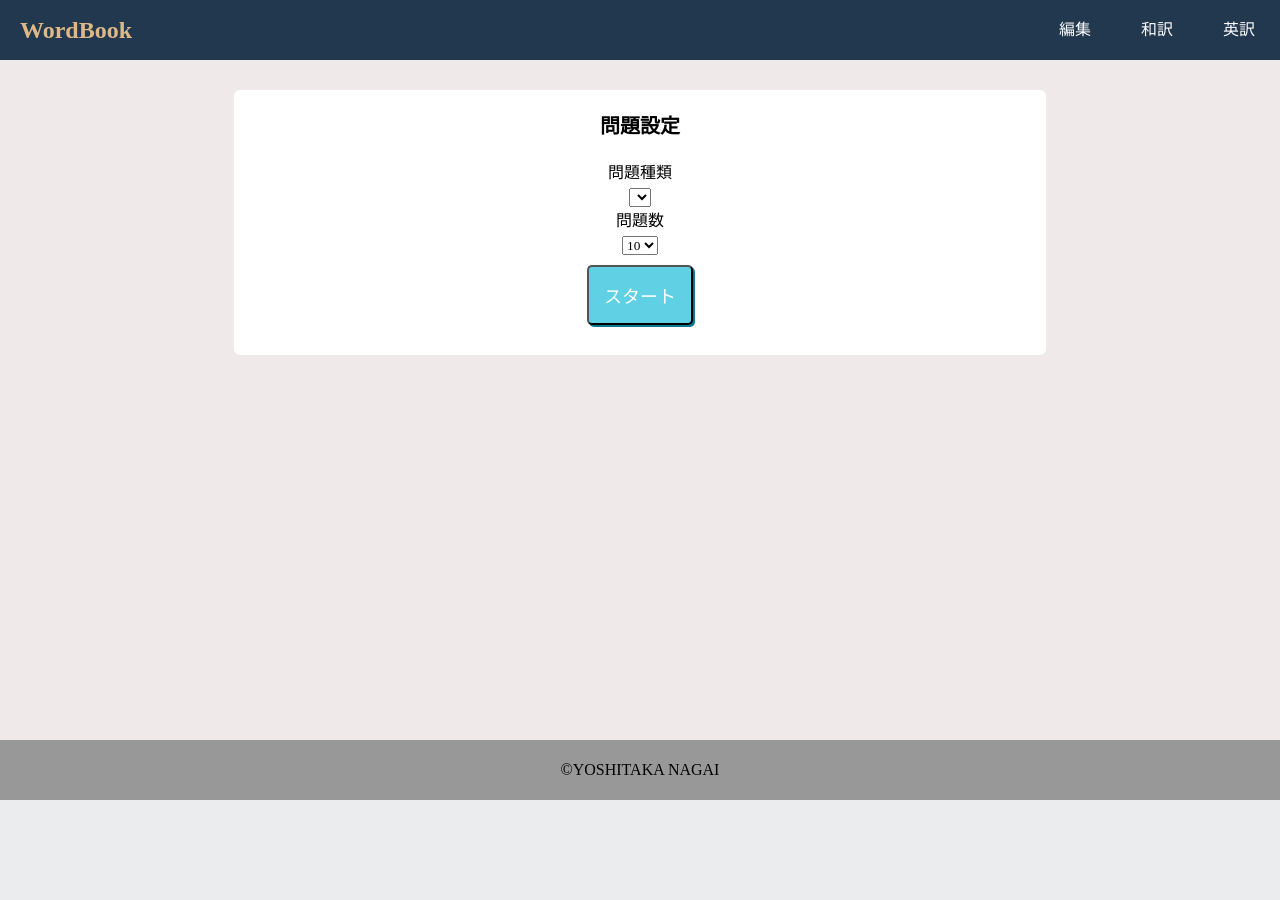
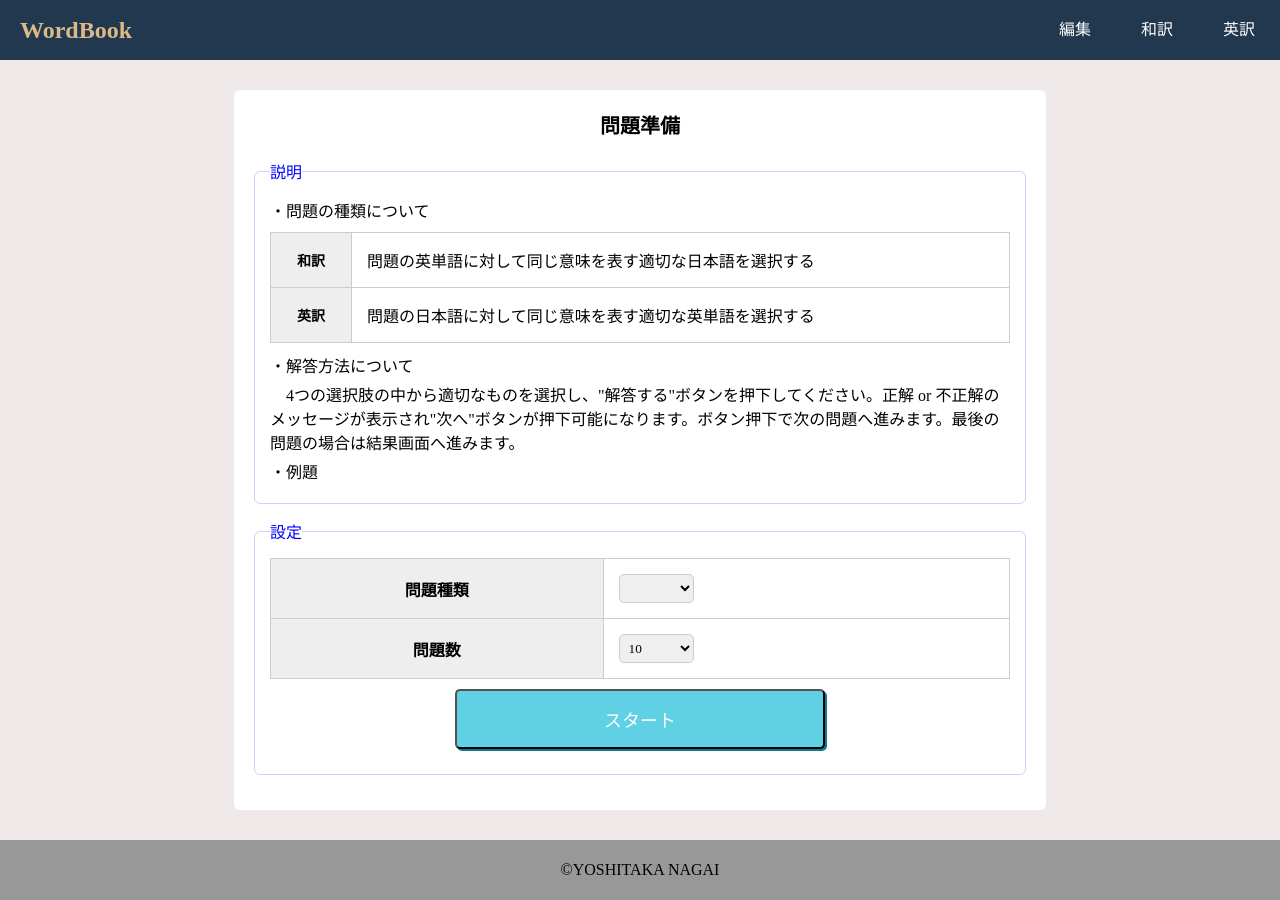
Before and after one commit to yoshitaka7144/WordBook, a PHP site: page /quizSetting.php in a window 1280 px wide. Before the commit the page ends 800 px from the top, so only its background shows below. Run offline with PHP 8.4, Linux system fonts and the light colour scheme; tables that the repository leaves empty or names only in its code hold one stand-in row (values such as "Sample post"); lists and menus that the app fills with data are empty.

Commit message:
クイズ画面デザイン修正

```diff
--- a/css/style.css
+++ b/css/style.css
@@ -299,6 +300,7 @@ footer {
 .input-form {
   width: 100%;
   border-collapse: collapse;
+  font-size: 16px;
 }
 
 .input-form th,
@@ -308,7 +310,6 @@ footer {
 }
 
 .input-form th {
-  font-size: 14px;
   text-align: center;
   width: 45%;
   background-color: #eee;
@@ -327,6 +328,7 @@ footer {
 }
 
 .input-form .form-select {
+  width: 75px;
   padding: 5px;
   border: 1px solid #ccc;
   border-radius: 5px;
@@ -463,7 +465,42 @@ footer {
   padding: 20px;
   margin: 10px;
   border-radius: 6px;
+}
+
+.quiz-fieldset {
+  margin: 15px 0;
+  padding: 15px;
+  border: solid 1px #0018ff33;
+  border-radius: 6px;
+}
+
+.quiz-fieldset legend {
+  font-size: 16px;
+  color: #0000ff;
+  text-align: left;
+}
+
+.quiz-fieldset .description-table {
+  width: 100%;
+  font-size: 16px;
+  border-collapse: collapse;
+  margin: 10px 0;
+}
+
+.quiz-fieldset .description-table th,
+.quiz-fieldset .description-table td {
+  padding: 15px;
+  border: 1px solid #ccc;
+}
+
+.quiz-fieldset .description-table th {
+  font-size: 14px;
   text-align: center;
+  background-color: #eee;
+}
+
+.quiz-fieldset .description-table td {
+  text-align: left;
 }
 
 .choices {
--- a/edit.php
+++ b/edit.php
@@ -195,8 +195,8 @@ $btnColor = ["" => "", REGIST_TYPE_CREATE => "btn-blue", REGIST_TYPE_UPDATE => "
             <div class="pagination">
               <p class="message"><span id="current-page">1</span> / <span id="max-page"><?php echo $maxPage ?></span> ページ</p>
               <div class="btn-wrapper">
-                <input class="btn btn-blue btn-normal" id="btn-prev" type="button" value="前のページへ" disabled>
-                <input class="btn btn-blue btn-normal" id="btn-next" type="button" value="次のページへ" <?php echo (int)$maxPage === 1 ? "disabled" : "" ?>>
+                <input class="btn btn-blue btn-normal" id="btn-prev" type="button" value="前へ" disabled>
+                <input class="btn btn-blue btn-normal" id="btn-next" type="button" value="次へ" <?php echo (int)$maxPage === 1 ? "disabled" : "" ?>>
               </div>
             </div>
           <?php endif ?>
--- a/js/quiz.js
+++ b/js/quiz.js
@@ -10,7 +10,7 @@ $(function () {
     }
     if(choice === ""){
       //
-      $("#answer-message").text("回答を選択して下さい。");
+      $("#answer-message").text("解答を選択して下さい。");
     }else{
       if(choice === answer){
         $("#answer-message").text("正解です。");
--- a/quizSetting.php
+++ b/quizSetting.php
@@ -9,6 +9,9 @@ function h($str)
   return htmlspecialchars($str, ENT_QUOTES, 'UTF-8');
 }
 
+$selectCountStart = 5;
+$selectCountEnd = 20;
+$defaultSelectedNumber = 10;
 $type = filter_input(INPUT_GET, "type");
 
 $dbErrorMessage = "";
@@ -36,13 +39,35 @@ try {
     <div class="main-contents">
       <div class="quiz">
         <?php if (!empty($dbErrorMessage)) : ?>
-          <p class="error-message"><?=DB_ERROR_MESSAGE?></p>
-          <p class="message"><?=$dbErrorMessage?></p>
+          <p class="message color-red"><?= DB_ERROR_MESSAGE ?></p>
+          <p class="message"><?= $dbErrorMessage ?></p>
         <?php else : ?>
+          <p class="title">問題準備</p>
+          <fieldset class="quiz-fieldset">
+            <legend>説明</legend>
+            <p class="message">・問題の種類について</p>
+            <table class="description-table">
+              <tr>
+                <th>和訳</th>
+                <td>問題の英単語に対して同じ意味を表す適切な日本語を選択する</td>
+              </tr>
+              <tr>
+                <th>英訳</th>
+                <td>問題の日本語に対して同じ意味を表す適切な英単語を選択する</td>
+              </tr>
+            </table>
+            <p class="message">・解答方法について</p>
+            <p class="message">　4つの選択肢の中から適切なものを選択し、"解答する"ボタンを押下してください。正解 or 不正解のメッセージが表示され"次へ"ボタンが押下可能になります。ボタン押下で次の問題へ進みます。最後の問題の場合は結果画面へ進みます。</p>
+            <p class="message">・例題</p>
+          </fieldset>
+          <fieldset class="quiz-fieldset">
+            <legend>設定</legend>
             <form action="quiz.php" method="post">
-            <p class="title">問題設定</p>
-            <p class="message">問題種類</p>
-            <select name="quiz-type" id="quiz-type">
+              <table class="input-form">
+                <tr>
+                  <th>問題種類</th>
+                  <td>
+                    <select class="form-select" name="quiz-type" id="quiz-type">
                       <?php
                       foreach ($rows as $row) {
                         if ($type === h($row["type"])) {
@@ -53,11 +78,15 @@ try {
                       }
                       ?>
                     </select>
-            <p class="message">問題数</p>
-            <select name="quiz-count" id="quiz-count">
+                  </td>
+                </tr>
+                <tr>
+                  <th>問題数</th>
+                  <td>
+                    <select class="form-select" name="quiz-count" id="quiz-count">
                       <?php
-              for ($i = 5; $i <= 20; $i++) {
-                if ($i === 10) {
+                      for ($i = $selectCountStart; $i <= $selectCountEnd; $i++) {
+                        if ($i === $defaultSelectedNumber) {
                           echo "<option value='" . $i . "' selected>" . $i . "</option>";
                         } else {
                           echo "<option value='" . $i . "'>" . $i . "</option>";
@@ -65,10 +94,14 @@ try {
                       }
                       ?>
                     </select>
-            <div>
-            <input class="btn btn-blue" type="submit" value="スタート">
+                  </td>
+                </tr>
+              </table>
+              <div class="btn-wrapper">
+                <input class="btn btn-blue btn-normal" type="submit" value="スタート">
               </div>
             </form>
+          </fieldset>
         <?php endif ?>
       </div>
     </div>
--- a/scss/style.scss
+++ b/scss/style.scss
@@ -169,6 +169,7 @@ footer {
   font-size: 20px;
   font-weight: bold;
   margin-bottom: 20px;
+  text-align: center;
 }
 
 .message {
@@ -251,6 +252,7 @@ footer {
 .input-form {
   width: 100%;
   border-collapse: collapse;
+  font-size: 16px;
 
   th,
   td {
@@ -259,7 +261,6 @@ footer {
   }
 
   th {
-    font-size: 14px;
     text-align: center;
     width: 45%;
     background-color: #eee;
@@ -278,6 +279,7 @@ footer {
   }
 
   .form-select {
+    width: 75px;
     padding: 5px;
     border: 1px solid #ccc;
     border-radius: 5px;
@@ -399,7 +401,7 @@ footer {
   }
 }
 
-.pagination{
+.pagination {
   margin-top: 10px;
 }
 
@@ -409,17 +411,80 @@ footer {
   padding: 20px;
   margin: 10px;
   border-radius: 6px;
-  text-align: center;
+}
+
+.quiz-fieldset {
+  margin: 15px 0;
+  padding: 15px;
+  border: solid 1px #0018ff33;
+  border-radius: 6px;
+
+  legend {
+    font-size: 16px;
+    color: #0000ff;
+    text-align: left;
+  }
+
+  .description-table {
+    width: 100%;
+    font-size: 16px;
+    border-collapse: collapse;
+    margin: 10px 0;
+
+    th,
+    td {
+      padding: 15px;
+      border: 1px solid #ccc;
+    }
+
+    th {
+      font-size: 14px;
+      text-align: center;
+      background-color: #eee;
+    }
+
+    td {
+      text-align: left;
+    }
+  }
 }
 
 .choices {
   display: flex;
   flex-wrap: wrap;
+  align-items: center;
+  justify-content: center;
 }
 
 .choice-area {
   width: 50%;
   padding: 10px;
+  text-align: center;
+
+  input[type="radio"] {
+    display: none;
+  }
+
+  input[type="radio"]:checked + .choice-label {
+    background: #31a9ee;
+    color: #ffffff;
+  }
+
+  .choice-label {
+    display: inline-block;
+    font-size: 16px;
+    margin: 10px;
+    border: 2px solid #006dd9;
+    border-radius: 20px;
+    width: 65%;
+    padding: 5px;
+    cursor: pointer;
+    text-align: center;
+  }
+
+  .choice-label:hover {
+    background-color: #e2edf9;
+  }
 }
 
 #text-answer {
@@ -454,8 +519,13 @@ footer {
 
   .edit-input,
   .edit-table,
-  .edit-confirm {
+  .edit-confirm,
+  .quiz {
     width: 100%;
+  }
+
+  .input-form {
+    font-size: 14px;
   }
 
   .confirm-table {
@@ -490,7 +560,17 @@ footer {
     }
   }
 
-  #data-table{
+  #data-table {
     font-size: 14px;
   }
+
+  .quiz-fieldset {
+    legend {
+      font-size: 14px;
+    }
+
+    .description-table {
+      font-size: 14px;
+    }
+  }
 }
--- a/validation.php
+++ b/validation.php
@@ -8,6 +8,10 @@ function validation($data, $registType){
 
   if(empty($data["inputType"])){
     $errors[] = "種類を選択してください";
+  }else{
+    if($data["inputType"] !== "和訳" && $data["inputType"] !== "英訳"){
+      $errors[] = "種類が不正な入力です";
+    }
   }
 
   if(empty($data["inputQuestion"])){
```
Also changed, not shown: other parts of css/style.css (+44 -1 lines), quiz.php (+11 -6 lines), 1 other file. Lines whose indentation alone changed are shown as unchanged.
